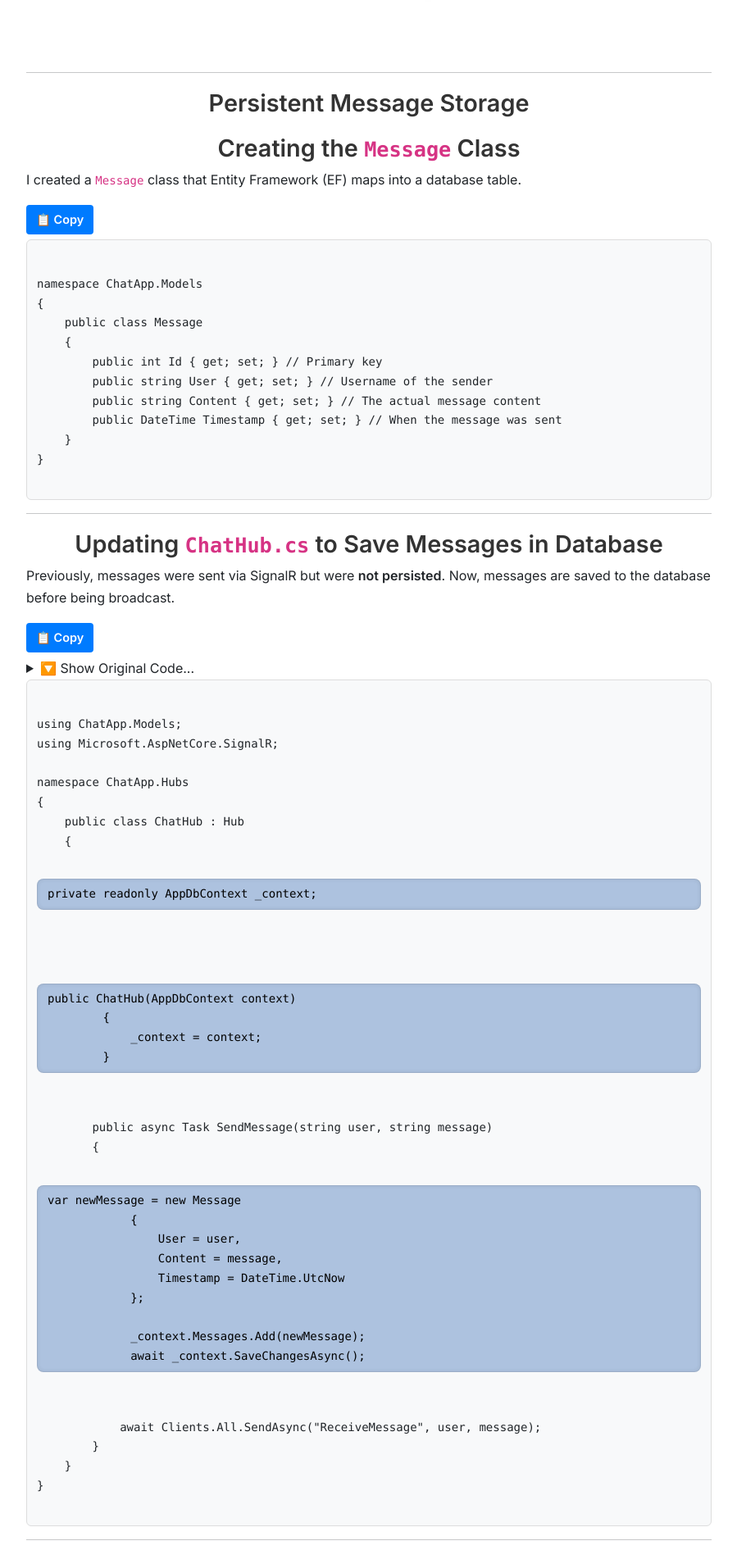
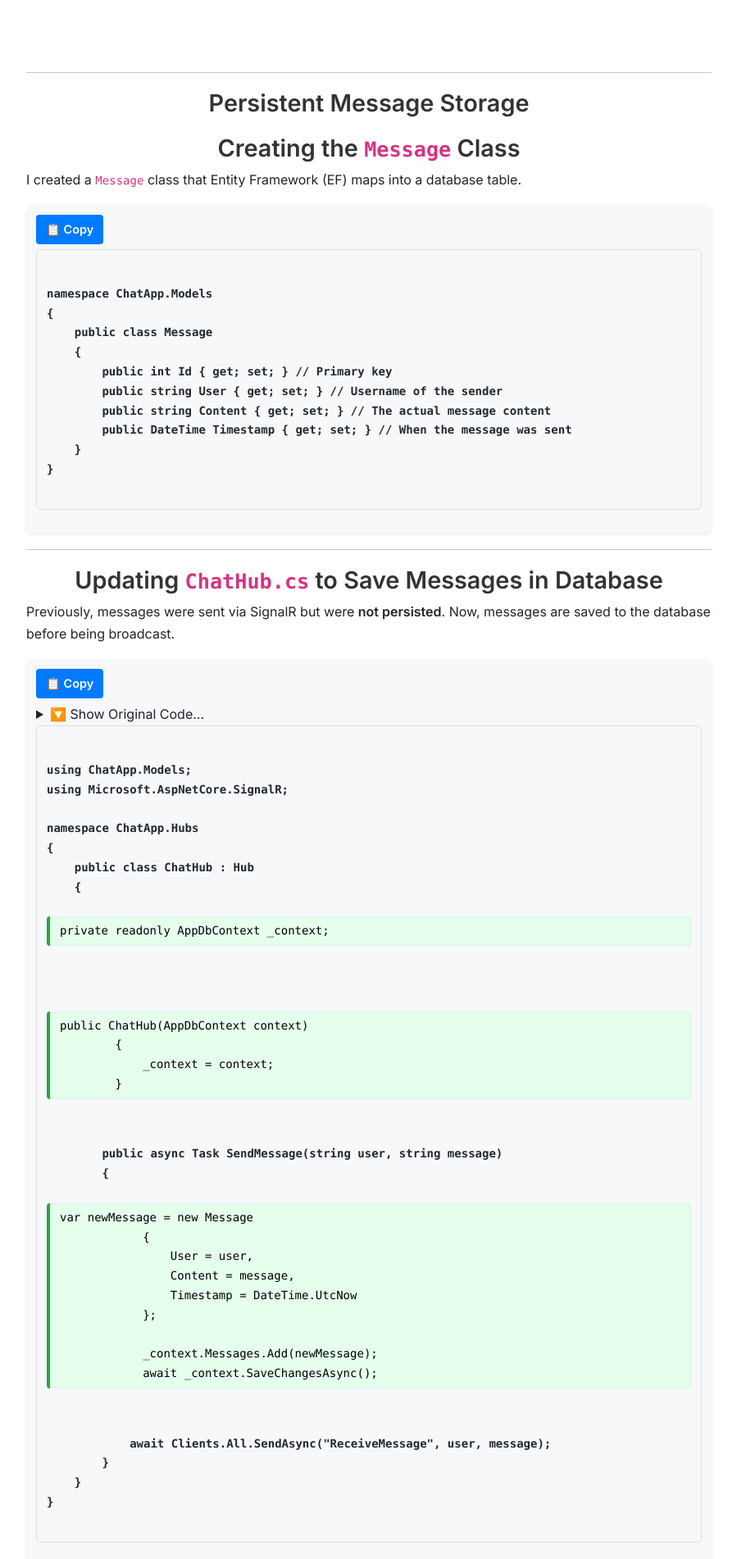
Before and after one commit to JWalshe86/ChatApp, a Jekyll site: the page built from docs/ChatAppPartTwo.md, in a window 1280 px wide. Shown: the part 362-2264 px from the top of the page at 82% size, without its empty margins (190-1089 px from the left). Built offline with Jekyll 4.4.1, drawn with Linux system fonts in a browser that asks for light colours.

Commit message:
Update custom.css

```diff
--- a/docs/assets/css/custom.css
+++ b/docs/assets/css/custom.css
@@ -48,7 +48,8 @@
 }
 
 /* Underline Animation */
-h1#chatapp-part-2::after, h2#real-time-messaging-with-signalr::after {
+h1#chatapp-part-2::after,
+h2#real-time-messaging-with-signalr::after {
     content: "";
     display: block;
     width: 60%;
@@ -137,11 +138,12 @@
 }
 
 /* =============================
-   Code Blocks
+   GitHub-Style Code Blocks
    ============================= */
+
 /* General Code Block Styling */
 pre {
-    background-color: #f8f9fa; /* Light gray background */
+    background-color: #f6f8fa; /* GitHub-style light gray background */
     border-radius: 6px;
     padding: 12px;
     overflow-x: auto;
@@ -159,14 +161,50 @@
     border: none;
 }
 
-pre span.original-code {
-    color: #888 !important;
+/* GitHub-like Diff Styling for Code Updates */
+pre .original-code {
+    color: #6a737d !important;
     font-style: italic;
 }
 
-pre span.updated-code {
-    color: #222 !important;
+pre .updated-code {
+    color: #24292e !important;
     font-weight: bold;
+}
+
+/* GitHub-Style Code Blocks */
+.code-block {
+    background: #f6f8fa; /* Matches GitHub */
+    border-radius: 8px;
+    padding: 12px;
+    position: relative;
+    margin-bottom: 20px;
+    box-shadow: 0px 2px 5px rgba(0, 0, 0, 0.08);
+}
+
+/* GitHub-Like Diff Marking */
+mark {
+    background-color: #e6ffed; /* Light green like GitHub */
+    font-weight: normal;
+    padding: 6px 12px;
+    border-radius: 4px;
+    border-left: 4px solid #28a745; /* GitHub green for new additions */
+    display: block;
+    white-space: pre-wrap;
+    word-break: break-word;
+    margin-bottom: 8px;
+    box-shadow: inset 0 0 5px rgba(0, 0, 0, 0.08);
+}
+
+/* Highlight Hover Effect */
+mark:hover {
+    background-color: #d4f5d6;
+    transition: background-color 0.2s ease-in-out;
+}
+
+/* Ensuring Updated Code Blocks Stand Out */
+.updated-code {
+    padding-top: 6px;
 }
 
 /* =============================
@@ -193,24 +231,3 @@
 button.copy-button:hover {
     background: #0056b3;
 }
-
-mark {
-    background-color: #adc2df;
-    font-weight: normal; /* Regular weight for better contrast */
-    padding: 6px 12px; /* A bit more padding for a cleaner feel */
-    border-radius: 8px; /* Smooth rounded edges */
-    border: 1px solid rgba(0, 0, 0, 0.1); /* Light border for contrast */
-    display: block; /* Ensures full function wrapping */
-    white-space: pre-wrap; /* Maintains code formatting */
-    word-break: break-word; /* Prevents long lines from overflowing */
-    margin-bottom: 8px; /* Adds spacing between function blocks */
-    margin-top: 10px; /* Creates a clearer separation */
-    box-shadow: inset 0 0 5px rgba(0, 0, 0, 0.08); /* Soft shadow for depth */
-}
-mark:hover {
-    background-color: #fff2b3; /* Slightly brighter yellow on hover */
-    transition: background-color 0.2s ease-in-out;
-}
-.updated-code {
-    padding-top: 6px; /* Small extra spacing for balance */
-}
```
